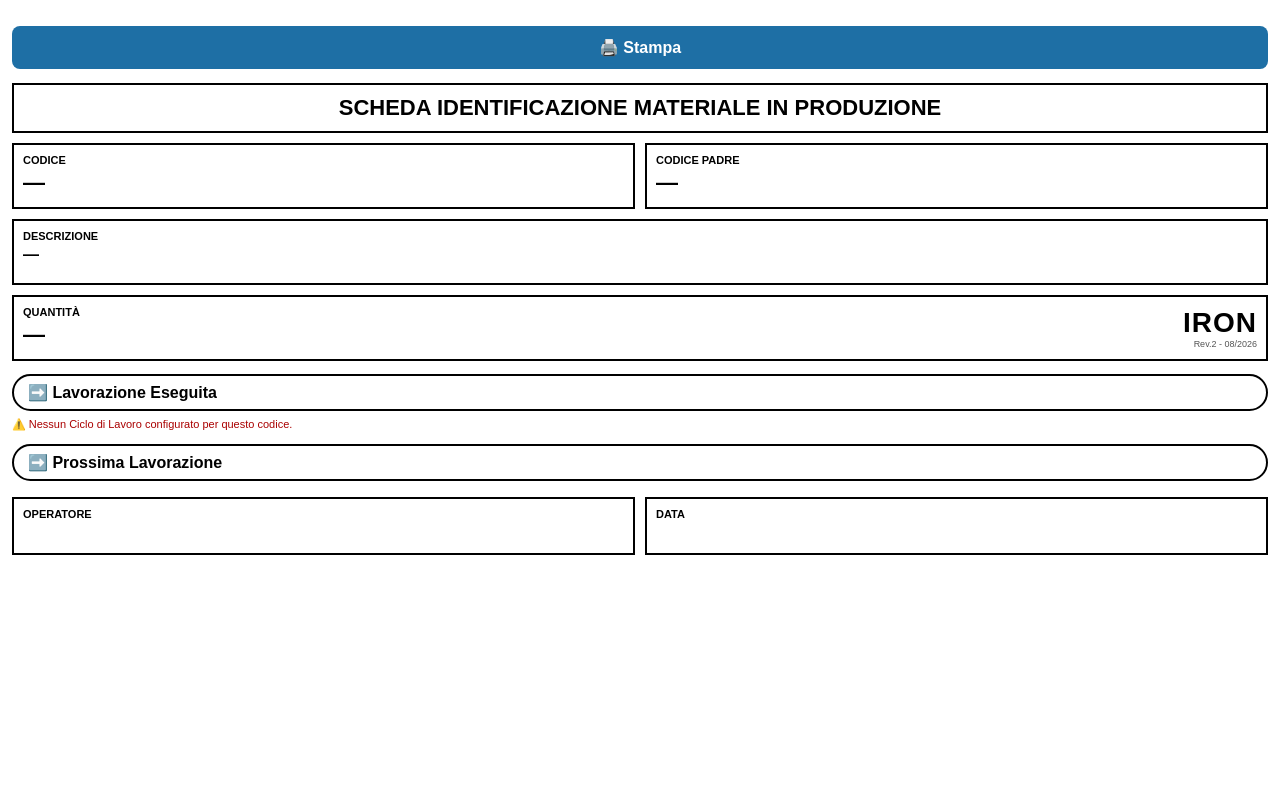
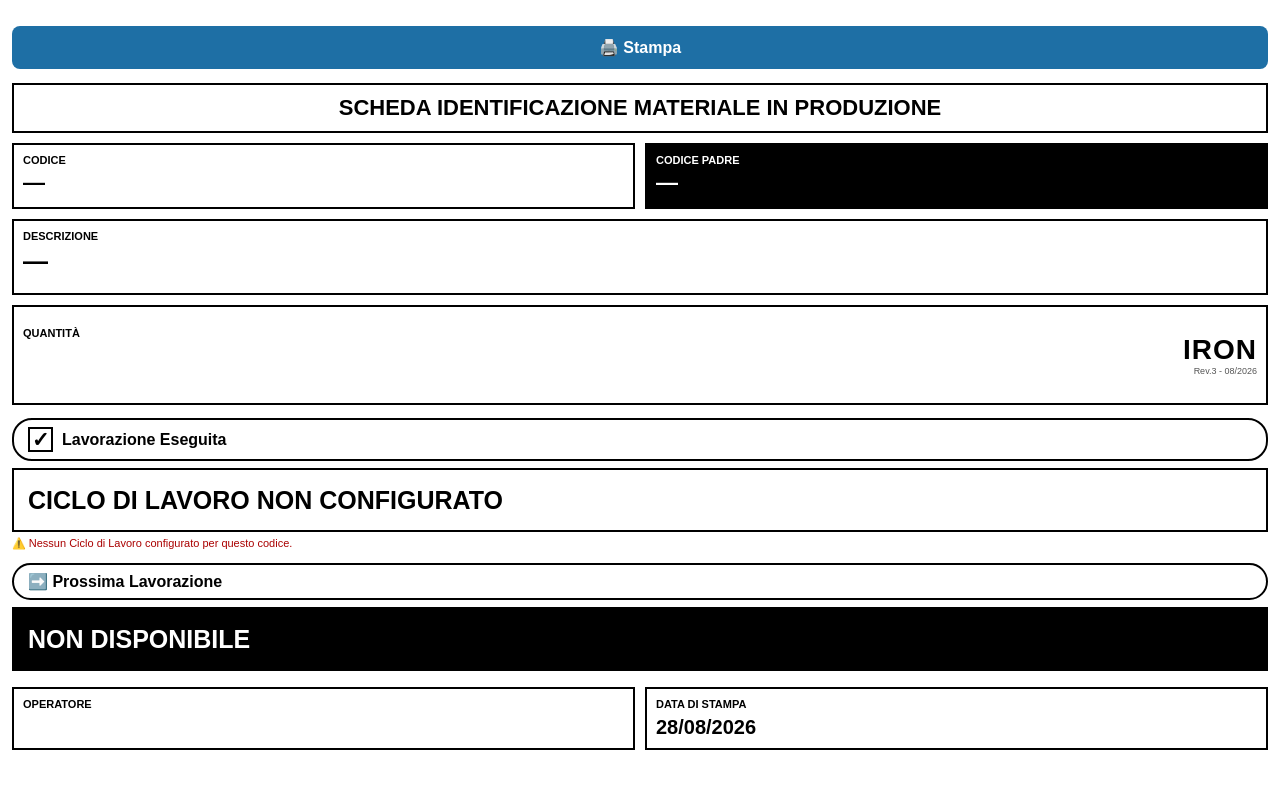
Before and after one commit to IronLogistica/IronProduction, a Flask app: page /scheda-materiale-stampa in a window 1280 px wide. Run offline with Flask 3, Linux system fonts and the light colour scheme; parts of the project's set-up code (start-up, migrations or seed data) failed here and were passed over.

Commit message:
style: migliora la scheda materiale di produzione

```diff
--- a/templates/produzione_pp/scheda_materiale_stampa.html
+++ b/templates/produzione_pp/scheda_materiale_stampa.html
@@ -12,26 +12,31 @@
   .campo { border: 2px solid #000; padding: 9px; margin-bottom: 10px; }
   .campo-label { font-size: 11px; font-weight: 700; text-transform: uppercase; margin-bottom: 4px; }
   .campo-valore { font-size: 22px; font-weight: 700; min-height: 28px; overflow-wrap: anywhere; }
-  .quantita-row { display: flex; justify-content: space-between; align-items: center; }
+  .campo-nero { background: #000; color: #fff; }
+  .campo-nero .campo-label, .campo-nero .campo-valore { color: #fff; font-weight: 900; }
+  .descrizione-prodotto { font-size: 25px; font-weight: 800; line-height: 1.2; min-height: 38px; }
+  .quantita-campo { min-height: 100px; display: flex; align-items: center; }
+  .quantita-row { display: flex; width: 100%; justify-content: space-between; align-items: center; }
+  .quantita-valore { font-size: 34px; font-weight: 900; min-height: 40px; }
   .logo { font-size: 28px; font-weight: 900; letter-spacing: 1px; }
   .logo-rev { font-size: 9px; color: #555; text-align: right; }
-  .sezione-hdr { border: 2px solid #000; border-radius: 20px; padding: 7px 14px; font-weight: 700; margin: 13px 0 7px; }
-  .griglia { display: grid; grid-template-columns: repeat(3, minmax(0, 1fr)); gap: 8px; margin-bottom: 8px; }
-  .casella { border: 2px solid #000; display: flex; align-items: center; gap: 8px; padding: 9px; min-height: 44px; font-weight: 700; font-size: 14px; overflow-wrap: anywhere; }
-  .box { width: 23px; height: 23px; border: 2px solid #000; flex-shrink: 0; display: flex; align-items: center; justify-content: center; font-weight: 900; font-size: 18px; }
-  .avviso { font-size: 11px; margin: 4px 0; color: #555; }
+  .sezione-hdr { border: 2px solid #000; border-radius: 20px; padding: 7px 14px; font-weight: 800; margin: 13px 0 7px; display: flex; align-items: center; gap: 9px; }
+  .check-spunta { width: 25px; height: 25px; border: 2px solid #000; flex-shrink: 0; display: flex; align-items: center; justify-content: center; font-size: 21px; line-height: 1; font-weight: 900; }
+  .lavorazione-valore { border: 2px solid #000; padding: 14px; min-height: 64px; display: flex; align-items: center; font-size: 25px; font-weight: 800; line-height: 1.15; overflow-wrap: anywhere; }
+  .lavorazione-prossima { background: #000; color: #fff; font-weight: 900; }
+  .avviso { font-size: 11px; margin: 5px 0; color: #555; }
   .avviso.errore { color: #a00; }
   .footer-row { display: grid; grid-template-columns: 1fr 1fr; gap: 10px; margin-top: 16px; }
   .footer-campo { border: 2px solid #000; padding: 9px; min-height: 58px; }
   .footer-label { font-size: 11px; font-weight: 700; text-transform: uppercase; }
-  .btn-stampa { display: block; width: 100%; margin: 14px 0; padding: 12px; font-size: 16px; font-weight: 700;
-                background: #1e6fa5; color: #fff; border: none; border-radius: 8px; cursor: pointer; }
+  .footer-valore { margin-top: 6px; font-size: 20px; font-weight: 800; }
+  .btn-stampa { display: block; width: 100%; margin: 14px 0; padding: 12px; font-size: 16px; font-weight: 700; background: #1e6fa5; color: #fff; border: none; border-radius: 8px; cursor: pointer; }
   @media print { .btn-stampa { display: none; } body { padding: 0; } }
 </style>
 </head>
 <body>
 
-<button class="btn-stampa" onclick="window.print()">🖨️ Stampa</button>
+<button class="btn-stampa" onclick="aggiornaDataStampa(); window.print()">🖨️ Stampa</button>
 
 <div class="titolo">SCHEDA IDENTIFICAZIONE MATERIALE IN PRODUZIONE</div>
 
@@ -40,7 +45,7 @@
     <div class="campo-label">Codice</div>
     <div class="campo-valore">{{ codice or '—' }}</div>
   </div>
-  <div class="campo">
+  <div class="campo campo-nero">
     <div class="campo-label">Codice padre</div>
     <div class="campo-valore">{{ codice_padre or '—' }}</div>
   </div>
@@ -48,58 +53,61 @@
 
 <div class="campo">
   <div class="campo-label">Descrizione</div>
-  <div class="campo-valore" style="font-size:16px">{{ descrizione or '—' }}</div>
+  <div class="campo-valore descrizione-prodotto">{{ descrizione or '—' }}</div>
 </div>
 
-<div class="campo">
+<div class="campo quantita-campo">
   <div class="quantita-row">
     <div>
       <div class="campo-label">Quantità</div>
-      <div class="campo-valore">{{ quantita or '—' }}</div>
+      <div class="quantita-valore">{{ quantita or '' }}</div>
     </div>
     <div style="text-align:right">
       <div class="logo">IRON</div>
-      <div class="logo-rev">Rev.2 - 08/2026</div>
+      <div class="logo-rev">Rev.3 - 08/2026</div>
     </div>
   </div>
 </div>
 
-<div class="sezione-hdr">➡️ Lavorazione Eseguita</div>
-{% if fasi_ciclo %}
-<div class="griglia">
-  {% for fase in fasi_ciclo %}
-  <div class="casella">
-    <span class="box">{{ '✕' if fase_eseguita and fase.id == fase_eseguita.id else '' }}</span>
-    {{ fase.centro_costo.nome if fase.centro_costo else 'Centro non disponibile' }}
-  </div>
-  {% endfor %}
+<div class="sezione-hdr">
+  <span class="check-spunta">✓</span>
+  <span>Lavorazione Eseguita</span>
 </div>
+{% if fase_eseguita %}
+<div class="lavorazione-valore">{{ fase_eseguita.centro_costo.nome if fase_eseguita.centro_costo else 'Centro non disponibile' }}</div>
+{% elif fasi_ciclo %}
+<div class="lavorazione-valore">CENTRO NON RICONOSCIUTO</div>
+<p class="avviso errore">⚠️ Il centro corrente non appartiene al Ciclo di Lavoro di questo codice: verificare la configurazione.</p>
 {% else %}
+<div class="lavorazione-valore">CICLO DI LAVORO NON CONFIGURATO</div>
 <p class="avviso errore">⚠️ Nessun Ciclo di Lavoro configurato per questo codice.</p>
-{% endif %}
-{% if fasi_ciclo and fase_eseguita is none %}
-<p class="avviso errore">⚠️ Il centro corrente non appartiene al Ciclo di Lavoro di questo codice: verificare la configurazione.</p>
 {% endif %}
 
 <div class="sezione-hdr">➡️ Prossima Lavorazione</div>
-{% if fasi_ciclo %}
-<div class="griglia">
-  {% for fase in fasi_ciclo %}
-  <div class="casella">
-    <span class="box">{{ '✕' if fase_prossima and fase.id == fase_prossima.id else '' }}</span>
-    {{ fase.centro_costo.nome if fase.centro_costo else 'Centro non disponibile' }}
-  </div>
-  {% endfor %}
-</div>
-{% endif %}
-{% if fase_eseguita and fase_prossima is none %}
+{% if fase_prossima %}
+<div class="lavorazione-valore lavorazione-prossima">{{ fase_prossima.centro_costo.nome if fase_prossima.centro_costo else 'Centro non disponibile' }}</div>
+{% elif fase_eseguita %}
+<div class="lavorazione-valore lavorazione-prossima">FINE CICLO</div>
 <p class="avviso">ℹ️ Il centro eseguito è l'ultima fase del Ciclo di Lavoro.</p>
+{% else %}
+<div class="lavorazione-valore lavorazione-prossima">NON DISPONIBILE</div>
 {% endif %}
 
 <div class="footer-row">
   <div class="footer-campo"><div class="footer-label">Operatore</div></div>
-  <div class="footer-campo"><div class="footer-label">Data</div></div>
+  <div class="footer-campo">
+    <div class="footer-label">Data di stampa</div>
+    <div class="footer-valore" id="data-stampa"></div>
+  </div>
 </div>
+
+<script>
+  function aggiornaDataStampa() {
+    document.getElementById('data-stampa').textContent = new Date().toLocaleDateString('it-IT');
+  }
+  aggiornaDataStampa();
+  window.addEventListener('beforeprint', aggiornaDataStampa);
+</script>
 
 </body>
 </html>
```
